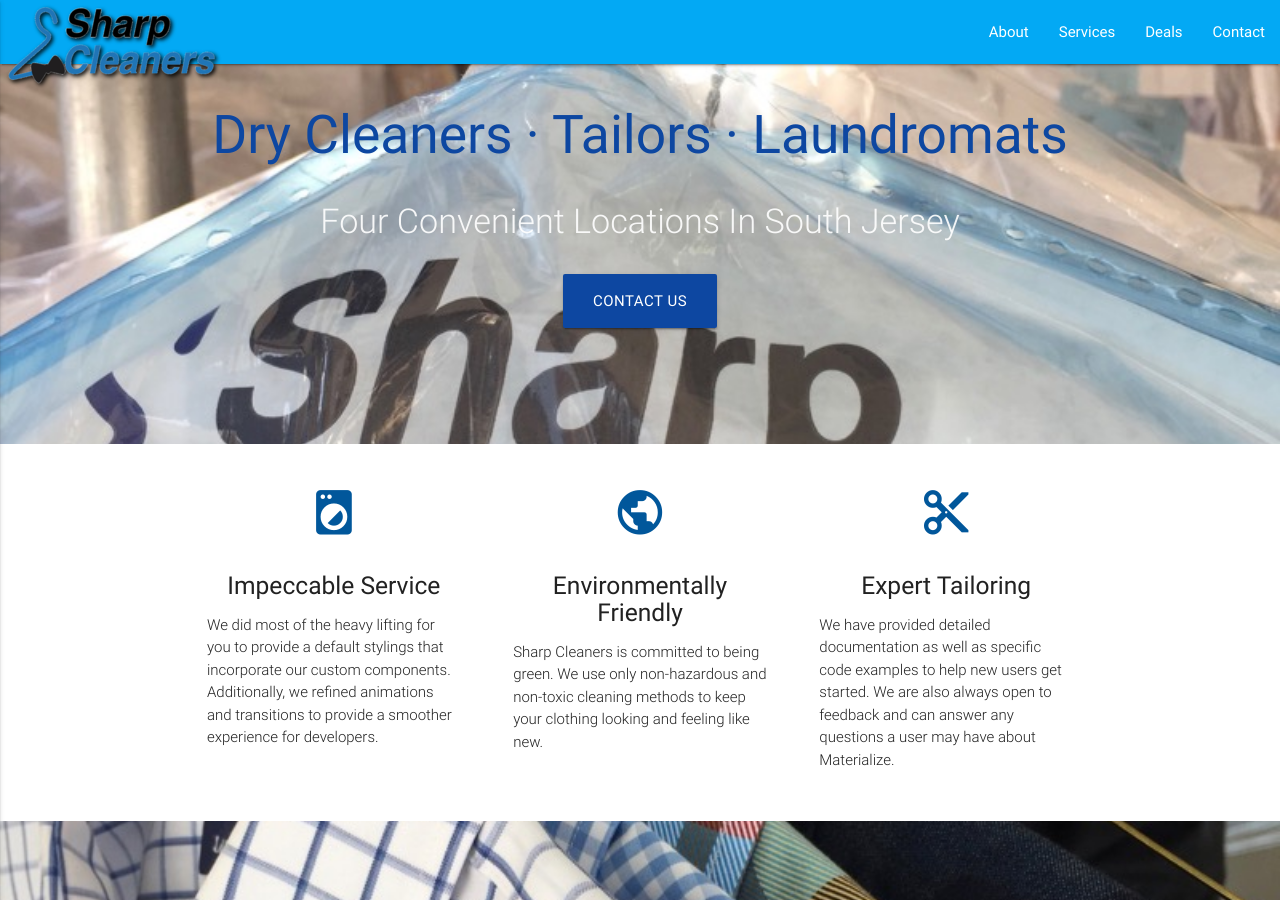
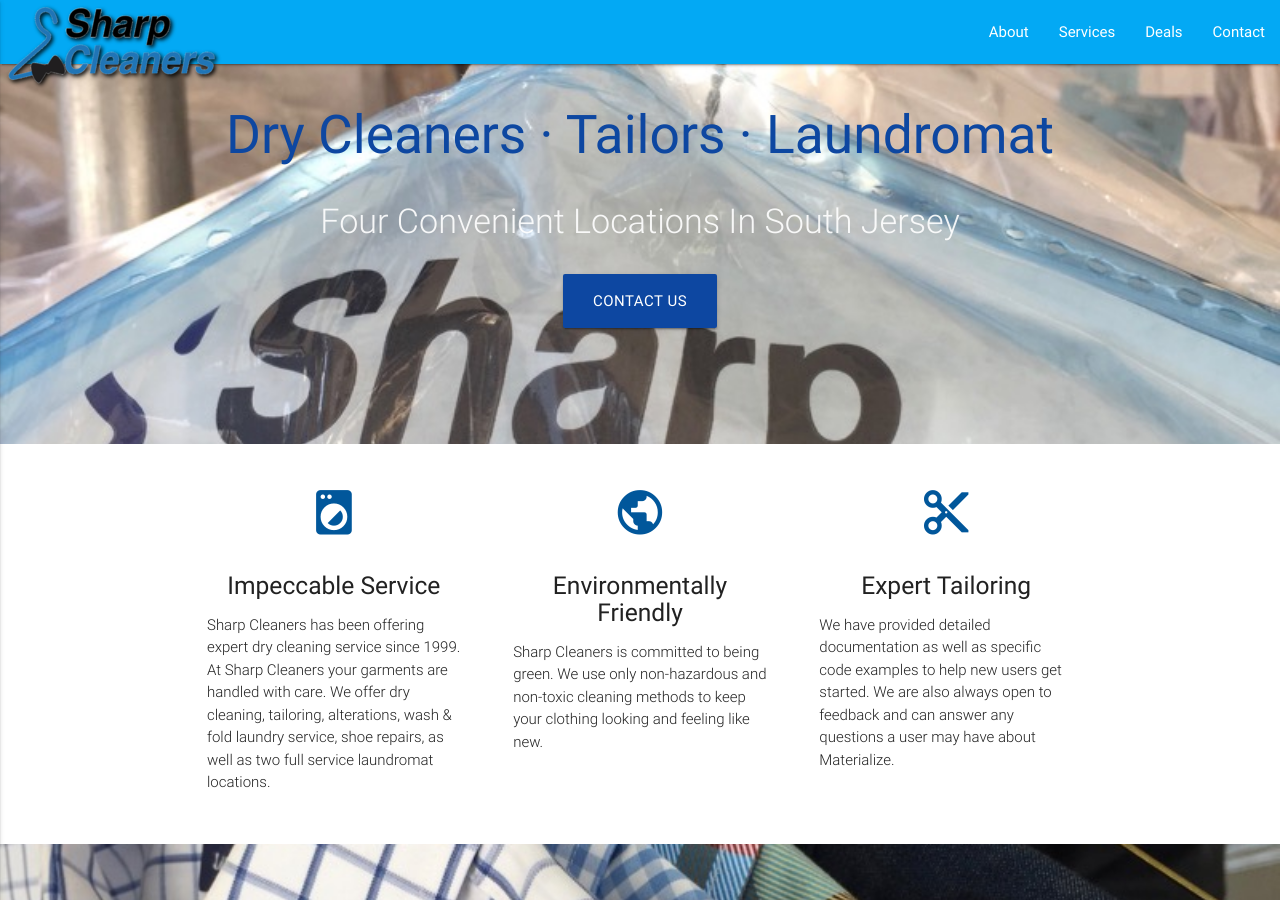
Before and after one commit to sharpcleanersnj/sharpcleanersnj.github.io, a Jekyll site: the page built from index.md, in a window 1280 px wide and 900 px high. Built offline with Jekyll 4.4.1, drawn with Linux system fonts in a browser that asks for light colours; nearby versions of some CDN libraries.

Commit message:
Update home.html

```diff
--- a/_layouts/home.html
+++ b/_layouts/home.html
@@ -6,7 +6,7 @@
   <div class="section no-pad-bot">
     <div class="container">
       <br><br>
-      <h2 class="header center blue-text text-darken-4">Dry Cleaners · Tailors · Laundromats</h2>
+      <h2 class="header center blue-text text-darken-4">Dry Cleaners · Tailors · Laundromat</h2>
       <div class="row center">
         <h4 class="header col s12 light">Four Convenient Locations In South Jersey</h4>
       </div>
@@ -31,7 +31,7 @@
           <h2 class="center light-blue-text text-darken-4"><i class="material-icons">local_laundry_service</i></h2>
           <h5 class="center">Impeccable Service</h5>
 
-          <p class="light">We did most of the heavy lifting for you to provide a default stylings that incorporate our custom components. Additionally, we refined animations and transitions to provide a smoother experience for developers.</p>
+          <p class="light">Sharp Cleaners has been offering expert dry cleaning service since 1999. At Sharp Cleaners your garments are handled with care. We offer dry cleaning, tailoring, alterations, wash & fold laundry service, shoe repairs, as well as two full service laundromat locations.</p>
         </div>
       </div>
 
```
